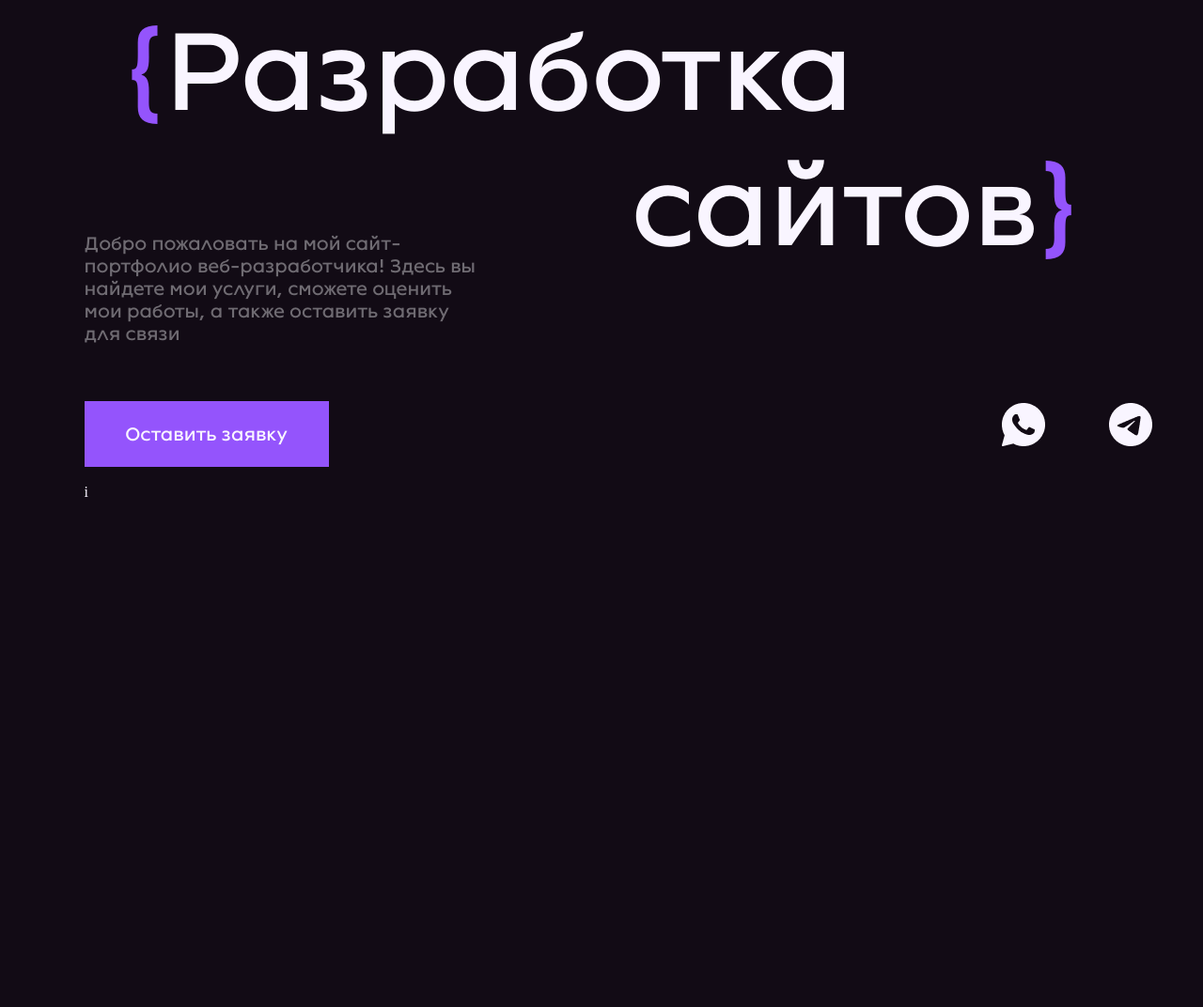
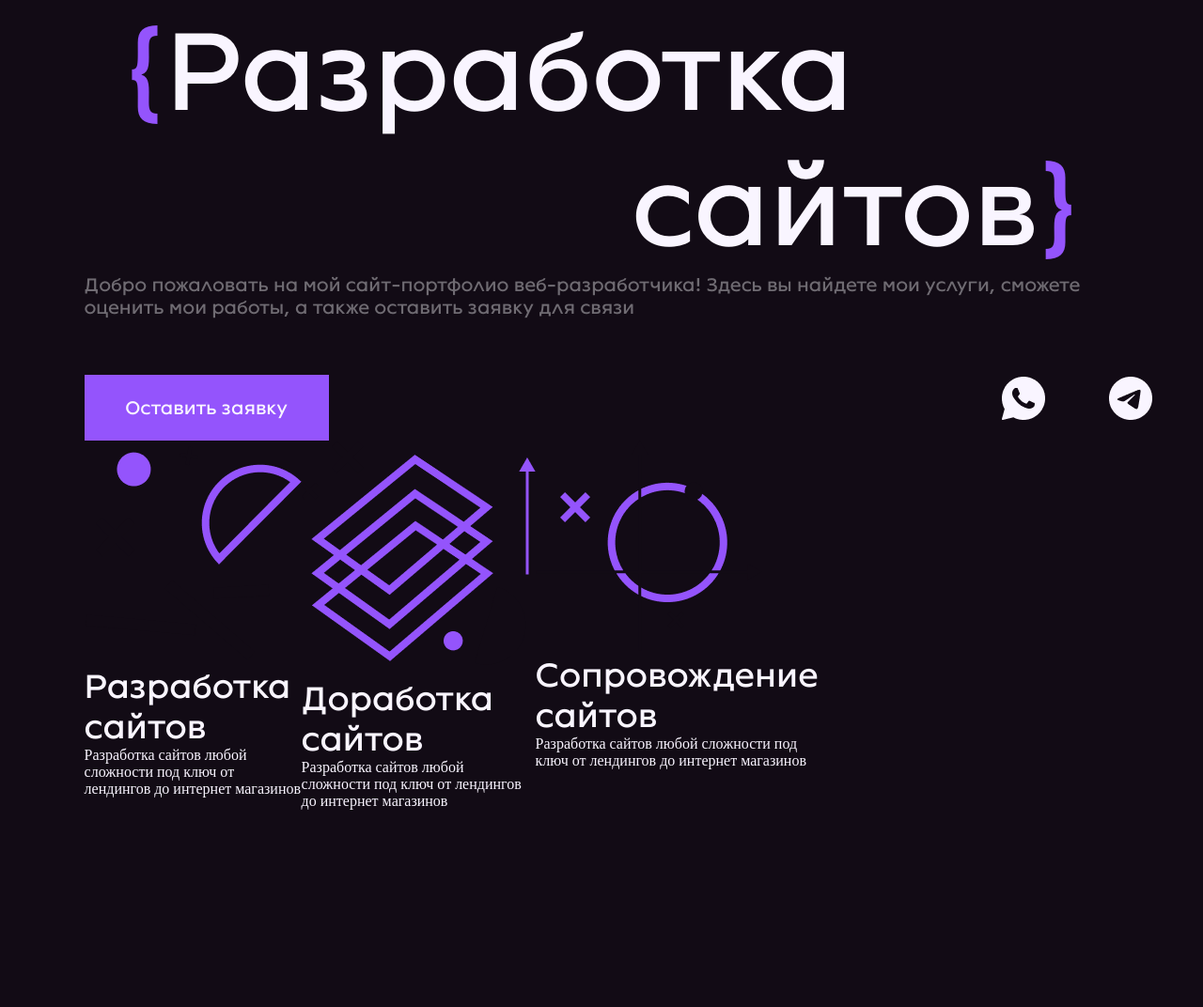
Before and after one commit to Yakronom/Project-name1, a website: page Site/index.html in a window 1280 px wide. Shown: the part 249-1321 px from the top of the page at 94% size. Before the commit the page ends 800 px from the top, so only its background shows below. Drawn offline with nearby package versions, Linux system fonts and the light colour scheme.

Commit message:
save bugged 12.12

```diff
--- a/Site/css/style.css
+++ b/Site/css/style.css
@@ -152,7 +152,7 @@ body {
     margin:0 auto ; */
 }
 
-.main-wrapper--home---title >div:nth-of-type(2) {
+.main-wrapper--home---titlee >div:nth-of-type(2) {
     width: 26.625rem;
     height: 7.5rem;
     margin-top: -2.75rem;
@@ -211,3 +211,9 @@ body {
 .main-wrapper--home---title----item3 >div>button{
     margin: auto;
 } */
+
+.main-wrapper--sections---services > div{
+    width: 31.875rem;
+    height: 37.5rem;
+    background: white;
+}
--- a/Site/index.html
+++ b/Site/index.html
@@ -42,26 +42,42 @@
                     </div>
                 </div>
             </article>
-            <article>
-                <section>
+            <article class="main-wrapper--sections">
+                <section class="main-wrapper--sections---services">
                     <h2>
 
                     </h2>
-                    <div>
+                    <div class="main-wrapper--sections---services----wrapper flex">
                         <div>
-                            <img src="" alt="">
+                            <img src="images/Item1.png" alt="item1">
                             <div>
-                                <p>
-
-                                </p>
-                                i
-                                <p>
-
-                                </p>
+                                <div>
+                                    <h2 class="texth2">Разработка сайтов</h2>
+                                    <div> <i class="fa fa-clipboard" aria-hidden="true"></i></div>
+                                </div>
+                                <p>Разработка сайтов любой сложности под ключ от лендингов до интернет магазинов</p>
                             </div>
                         </div>
-                        <div></div>
-                        <div></div>
+                        <div>
+                            <img src="images/Item2.png" alt="item1">
+                            <div>
+                                <div>
+                                    <h2 class="texth2">Доработка сайтов</h2>
+                                    <div> <i class="fa fa-clipboard" aria-hidden="true"></i></div>
+                                </div>
+                                <p>Разработка сайтов любой сложности под ключ от лендингов до интернет магазинов</p>
+                            </div>
+                        </div>
+                        <div>
+                            <img src="images/item3.png" alt="item1">
+                            <div>
+                                <div>
+                                    <h2 class="texth2">Сопровождение сайтов</h2>
+                                    <div> <i class="fa fa-clipboard" aria-hidden="true"></i></div>
+                                </div>
+                                <p>Разработка сайтов любой сложности под ключ от лендингов до интернет магазинов</p>
+                            </div>
+                        </div>
                     </div>
                 </section>
             </article>
```
